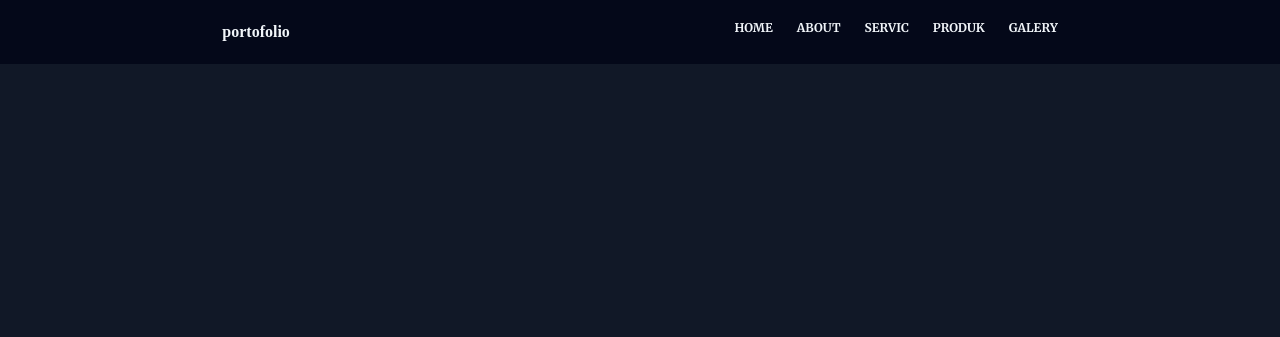
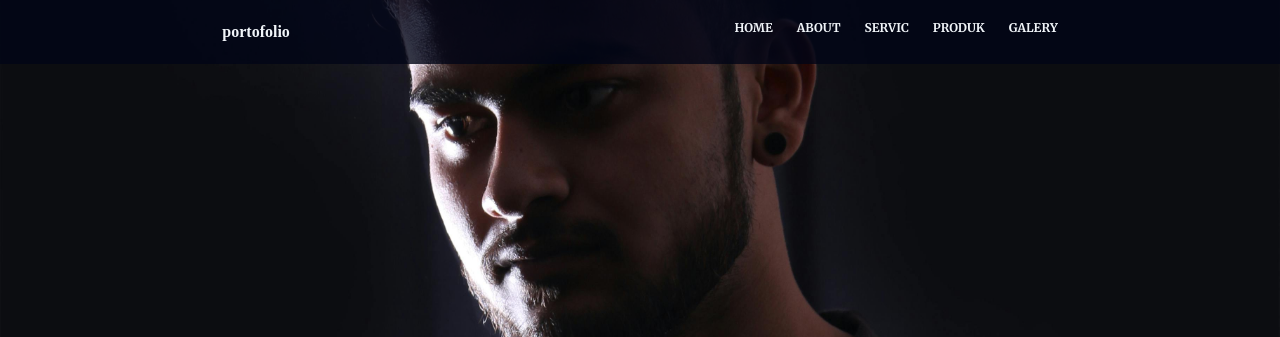
Before and after one commit to Rulzt03/projekPertamaRulst, a plain HTML site: page index.html in a window 1280 px wide. Shown: the top 337 px of the page. Drawn offline with Linux system fonts and the light colour scheme; a web font is replaced by a local one.

Commit message:
Add files via upload

```diff
--- a/index.html
+++ b/index.html
@@ -54,7 +54,7 @@
 
     <header
       id="home"
-      class="w-screen bg-[url('/poto2.jpeg')] h-screen bg-no-repeat bg-cover sm:bg-local sm:h-[1000px] md:h-[1300px] lg:h-[1500px] xl:h-[1700px] grid place-content-center lg:-translate-y-64 xl:-translate-y-[25rem] md:-translate-y-52"
+      class="w-screen h-screen bg-no-repeat bg-cover sm:bg-local sm:h-[1000px] md:h-[1300px] lg:h-[1500px] xl:h-[1700px] grid place-content-center lg:-translate-y-64 xl:-translate-y-[25rem] md:-translate-y-52" style="background-image: url('poto2.jpeg');"
     >
       <h1
         class="text-6xl md:text-7xl lg:text-8xl xl:text-9xl font-bold mb-4 opacity-60"
```
